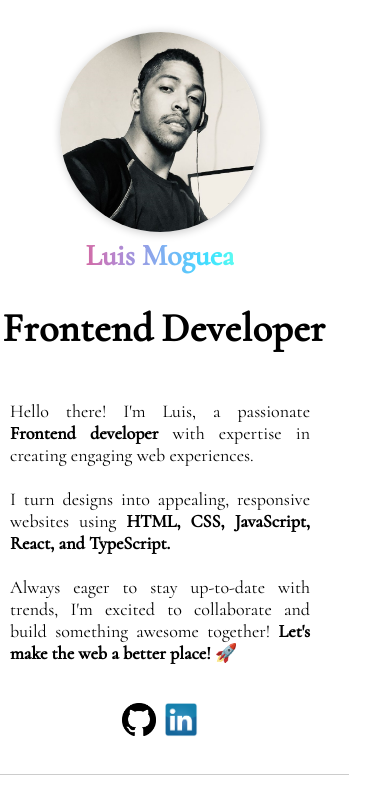
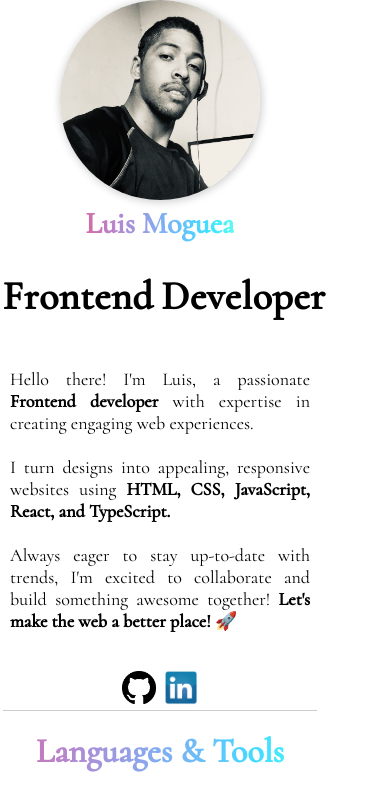
Before and after one commit to luis-moguea/portfolio, a React (Vite) app: page / in a window 390 px wide. Shown: the top 798 px of the page. Built offline with nearby package versions, Linux system fonts and the light colour scheme.

Commit message:
Media queries updates

```diff
--- a/src/App.tsx
+++ b/src/App.tsx
@@ -17,6 +17,7 @@ const App = () => {
         justifyContent="center"
         textAlign="center"
         maxWidth={isHigherThan480 ? "unset" : "320px"}
+        padding="0"
       >
         <NavBar />
         <Hero />
--- a/src/components/views/Experience.tsx
+++ b/src/components/views/Experience.tsx
@@ -12,7 +12,7 @@ const Experience = () => {
         display="flex"
         flexDirection="column"
         alignItems="center"
-        padding="2em"
+        padding={isHigherThan480 ? "2em" : "0"}
         pt="0"
         textAlign="center"
         borderBottom="solid"
--- a/src/components/views/Hero.tsx
+++ b/src/components/views/Hero.tsx
@@ -16,7 +16,7 @@ const Hero = () => {
         flexDirection="column"
         justifyContent="center"
         alignItems="center"
-        padding="2em"
+        padding={isHigherThan480 ? "2em" : "0"}
         pt="0"
         textAlign="center"
         mt={isHigherThan480 ? "-45px" : "-20px"}
--- a/src/components/views/NavBar.tsx
+++ b/src/components/views/NavBar.tsx
@@ -20,7 +20,7 @@ const NavBar = () => {
         alignItems={isHigherThan480 ? "unset" : "center"}
         marginTop="0"
         pt="0"
-        padding="2em"
+        padding={isHigherThan480 ? "2em" : "0"}
         pb="0"
       >
         <Photo icon={photo} />
--- a/src/components/views/ProjectsSection.tsx
+++ b/src/components/views/ProjectsSection.tsx
@@ -17,7 +17,7 @@ const ProjectsSection = () => {
         flexDirection="column"
         pt="0"
         mt="0"
-        padding="2em"
+        padding={isHigherThan480 ? "2em" : "0"}
         maxWidth={isHigherThan480 ? "1100px" : "380px"}
       >
         <Text
```
